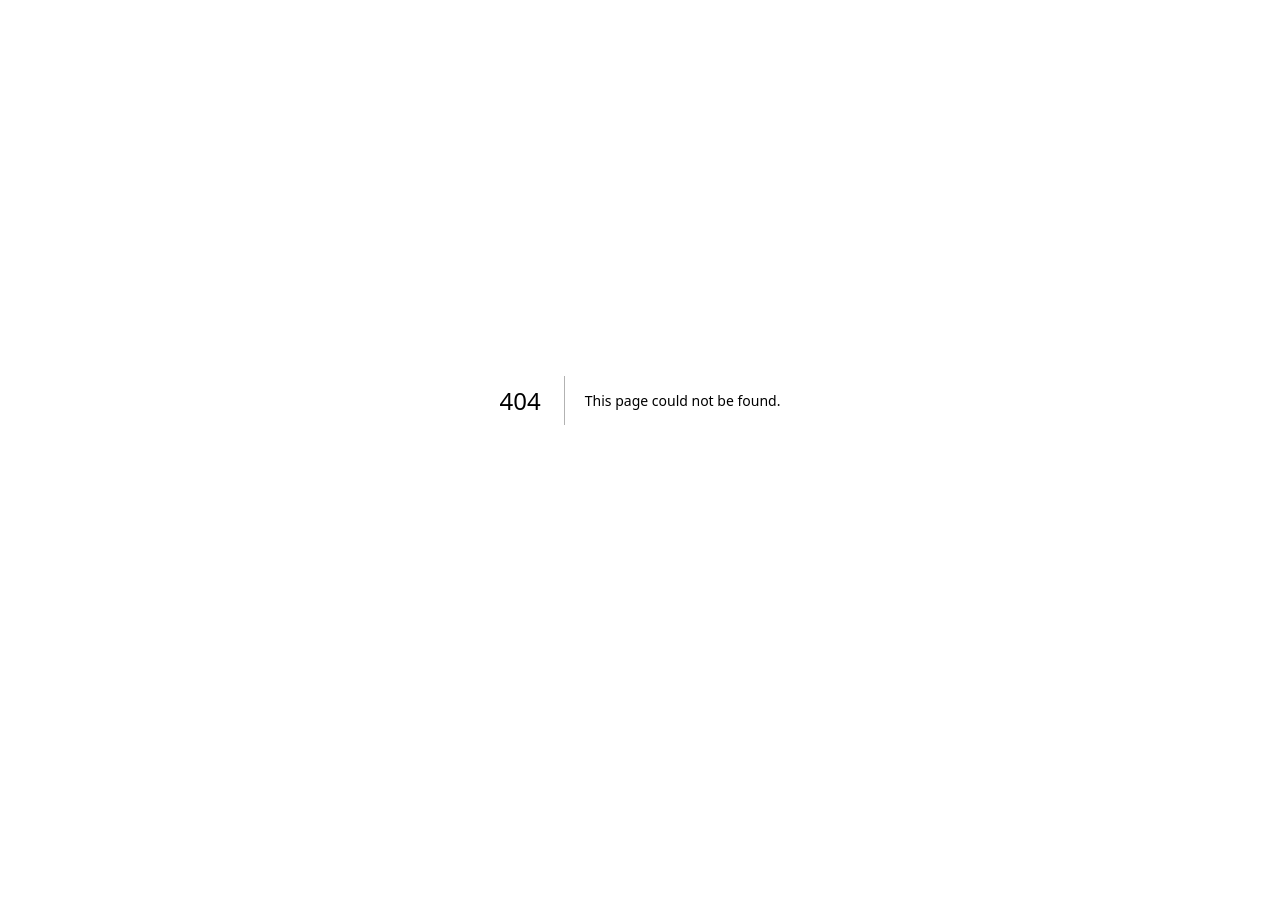
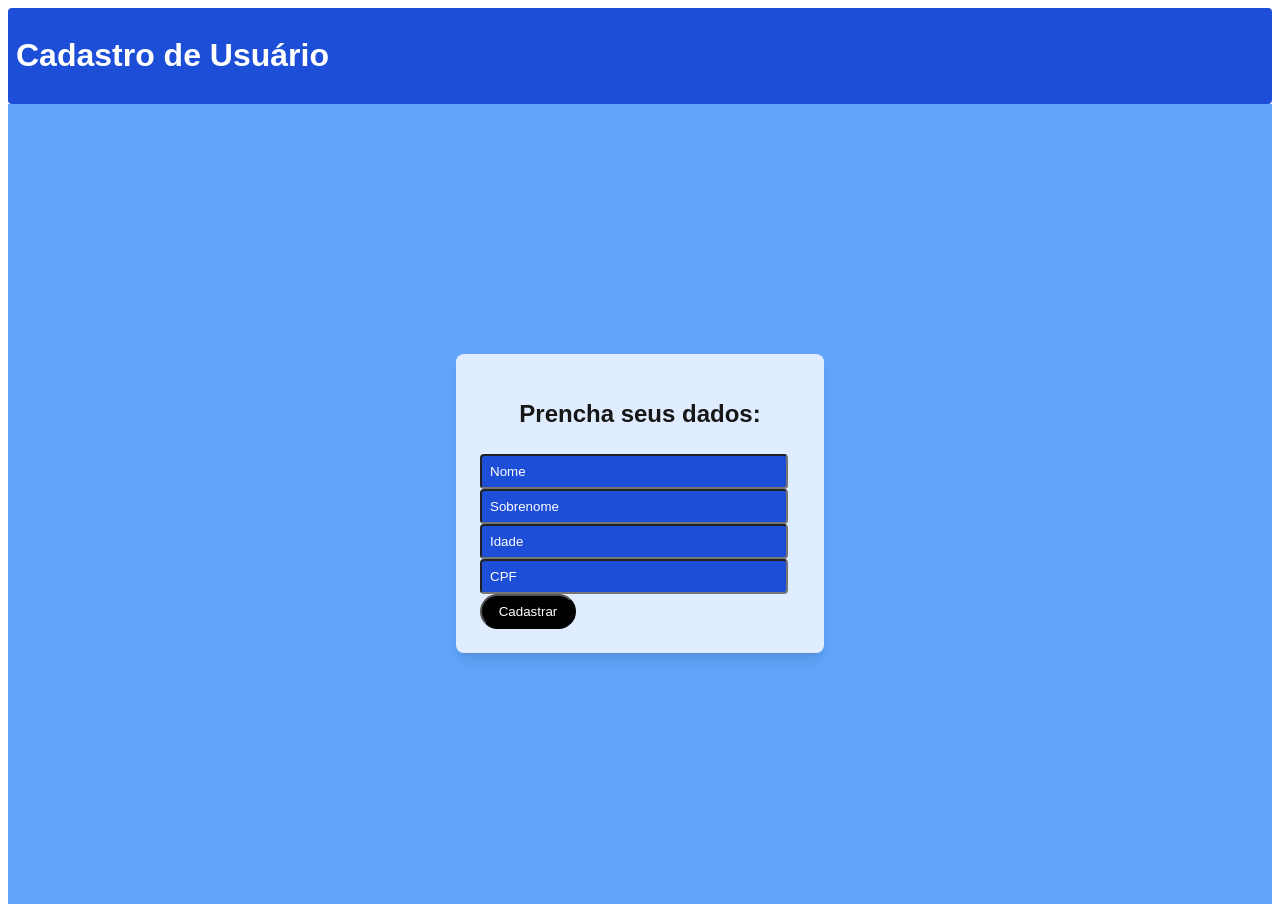
Before and after one commit to brunaalrez/strongblocks, a Next.js app: page /telacadastro in a window 1280 px wide. Before the commit this address had no page. Before the commit the page ends 800 px from the top, so only its background shows below. Built offline with nearby package versions, Linux system fonts and the light colour scheme.

Commit message:
tela cadastro

```diff
--- /dev/null
+++ b/app/telacadastro/components/cadastro.js
@@ -0,0 +1,25 @@
+function Usuario( attr ) {
+    return (
+
+
+
+
+        <div>
+
+
+
+            <input className="text-center"/>{attr.nome}
+
+
+
+
+        </div>
+
+
+
+
+
+     );
+}
+
+export default Usuario;
--- /dev/null
+++ b/app/telacadastro/page.js
@@ -0,0 +1,38 @@
+import Cadastro from "./components/cadastro";
+
+export default function Usuario() {
+  return (
+    <div>
+      <div className="p-2 rounded bg-blue-700 text-white">
+
+      <h1>Cadastro de Usuário</h1>
+      </div>
+
+
+      <div className="flex justify-center items-center min-h-screen bg-blue-400">
+      <div className="bg-white bg-opacity-80 p-6 rounded-lg w-80 shadow-lg">
+        <h2 className="text-center text-2xl font-semibold mb-6">Prencha seus dados:</h2>
+
+        <input className="p-2 rounded bg-blue-700 text-white placeholder-white w-72" placeholder="Nome" />
+        <input className="p-2 rounded bg-blue-700 text-white placeholder-white w-72" placeholder="Sobrenome" />
+        <input className="p-2 rounded bg-blue-700 text-white placeholder-white w-72" placeholder="Idade" type="number" />
+        <input className="p-2 rounded bg-blue-700 text-white placeholder-white w-72" placeholder="CPF" />
+
+        <button className="bg-black text-white p-2 rounded-full hover:bg-black w-24">
+          Cadastrar
+        </button>
+
+
+
+  </div>
+</div>
+
+
+
+
+
+
+
+    </div>
+  );
+}
```
